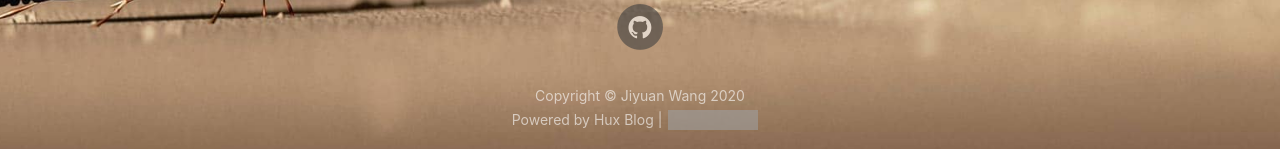
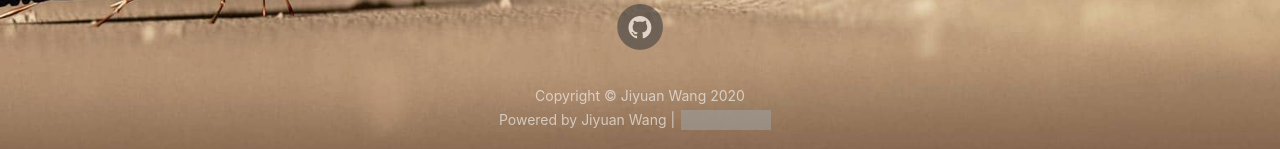
Before and after one commit to wjy99-c/wjy99-c.github.io, a Jekyll site: the page built from offline.html, in a window 1280 px wide. Shown: the part 748-897 px from the top of the page. Built offline with Jekyll 4.4.1, drawn with Linux system fonts in a browser that asks for light colours; nearby versions of some CDN libraries; comment, search, counter and statistics services are not loaded; grey boxes are pictures that could not be loaded.

Commit message:
change footer

```diff
--- a/_includes/footer.html
+++ b/_includes/footer.html
@@ -9,7 +9,7 @@
                 <p class="copyright text-muted">
                     Copyright &copy; {{ site.title }} {{ site.time | date: '%Y' }}
                     <br>
-                    Powered by <a href="http://huangxuan.me">Hux Blog</a> |
+                    Powered by <a href="http://wjy99-c.github.io">Jiyuan Wang</a> |
                     <iframe style="margin-left: 2px; margin-bottom:-5px;" frameborder="0" scrolling="0" width="100px"
                         height="20px"
                         src="https://ghbtns.com/github-btn.html?user=huxpro&repo=huxpro.github.io&type=star&count=true">
```
